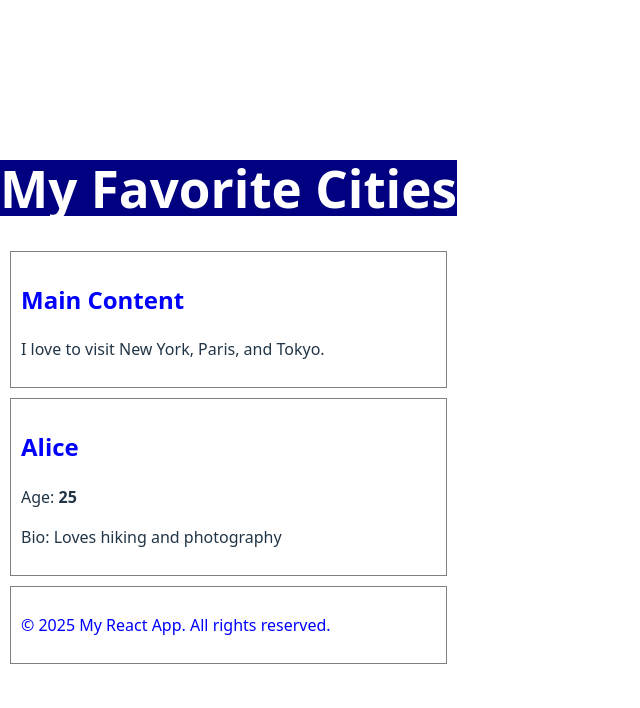
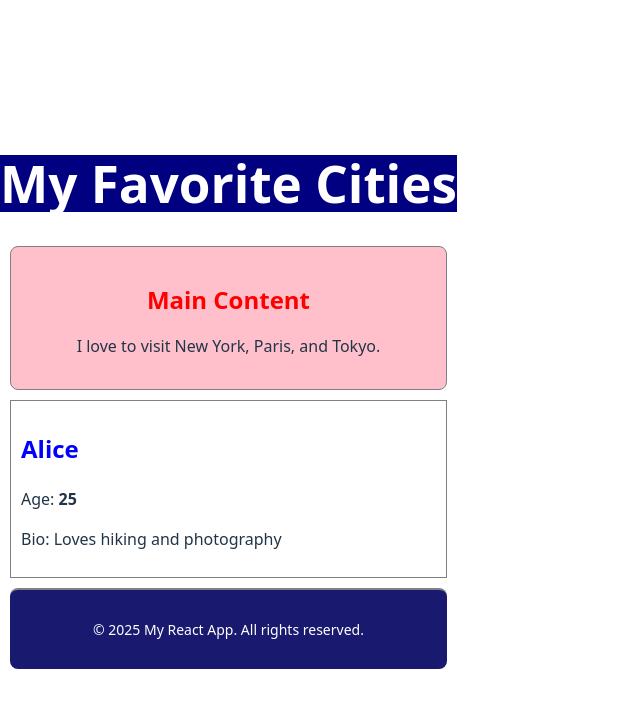
Before and after one commit to Mink-19/alx-fe-reactjs, a React (Vite) app in the folder alx-react-app-new/: page / in a window 1280 px wide. Shown: the top 708 px of the page, without its empty margins (0-640 px from the left). Built offline with nearby package versions, Linux system fonts and the light colour scheme.

Commit message:
Updated changes

```diff
--- a/alx-react-app-new/src/components/Footer.jsx
+++ b/alx-react-app-new/src/components/Footer.jsx
@@ -1,8 +1,22 @@
 // src/components/Footer.jsx
 const Footer = () => {
   return (
-    <footer style={{ border: '1px solid gray', padding: '10px', margin: '10px' }}>
-      <p style={{ color: 'blue' }}>&copy; 2025 My React App. All rights reserved.</p>
+     <footer
+      style={{
+        borderTop: "2px solid gray",
+        padding: "15px",
+        margin: "10px",
+        backgroundColor: "midnightblue",
+        color: "white",
+        textAlign: "center",
+        borderRadius: "8px"
+      }}
+
+    >
+
+      <p style={{ fontSize: "14px" }}>
+        &copy; 2025 My React App. All rights reserved.
+      </p>
     </footer>
   );
 };
--- a/alx-react-app-new/src/components/MainContent.jsx
+++ b/alx-react-app-new/src/components/MainContent.jsx
@@ -1,8 +1,20 @@
 // src/components/MainContent.jsx
 const MainContent = () => {
   return (
-    <div style={{ border: '1px solid gray', padding: '10px', margin: '10px' }}>
-      <h2 style={{ color: 'blue' }}>Main Content</h2>
+
+
+    <div
+      style={{
+        border: "1px solid gray",
+        padding: "15px",
+        margin: "10px",
+        backgroundColor: "pink",
+        borderRadius: "8px",
+        textAlign: "center"
+      }}
+    >
+      <h2 style={{ color: "red", marginBottom: "8px" }}>Main Content</h2>
+      <p style={{ fontSize: "16px", lineHeight: "1.5" }}></p>
       <p>I love to visit New York, Paris, and Tokyo.</p>
     </div>
   );
```
